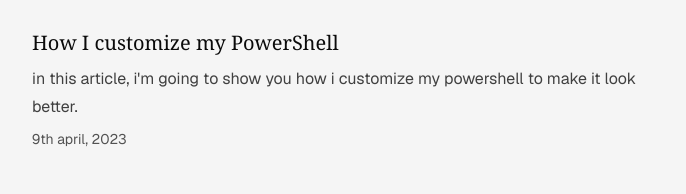
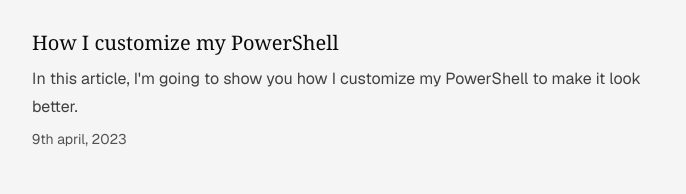
Before and after one commit to Podter/podter.me, an Astro site: page /blog in a window 1280 px wide. Shown: the part 211-405 px from the top of the page, 288-974 px from the left. Built offline with nearby package versions, Linux system fonts and the light colour scheme; Astro itself is replaced by a stand-in of ours; some packages are replaced by stand-ins of ours; a web font is replaced by a local one.

Commit message:
Update index.astro

```diff
--- a/src/pages/blog/index.astro
+++ b/src/pages/blog/index.astro
@@ -27,9 +27,7 @@
         >
           {data.title}
         </span>
-        <p class="prose prose-neutral dark:prose-invert">
-          {data.description.toLowerCase()}
-        </p>
+        <p class="prose prose-neutral dark:prose-invert">{data.description}</p>
         <span class="text-sm text-neutral-600 dark:text-neutral-400">
           {format(data.date, "do MMMM, yyyy").toLowerCase()}
         </span>
```
